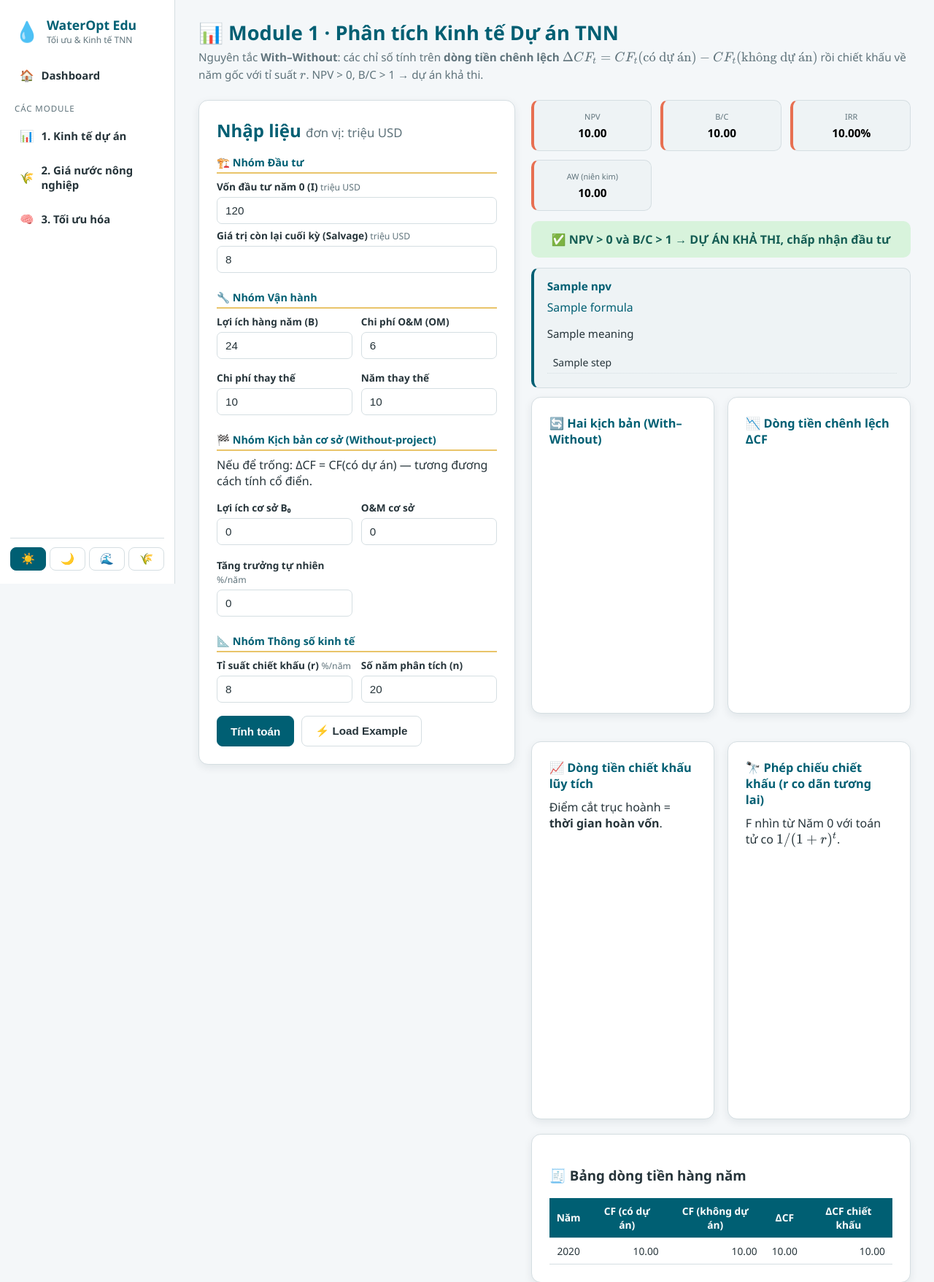
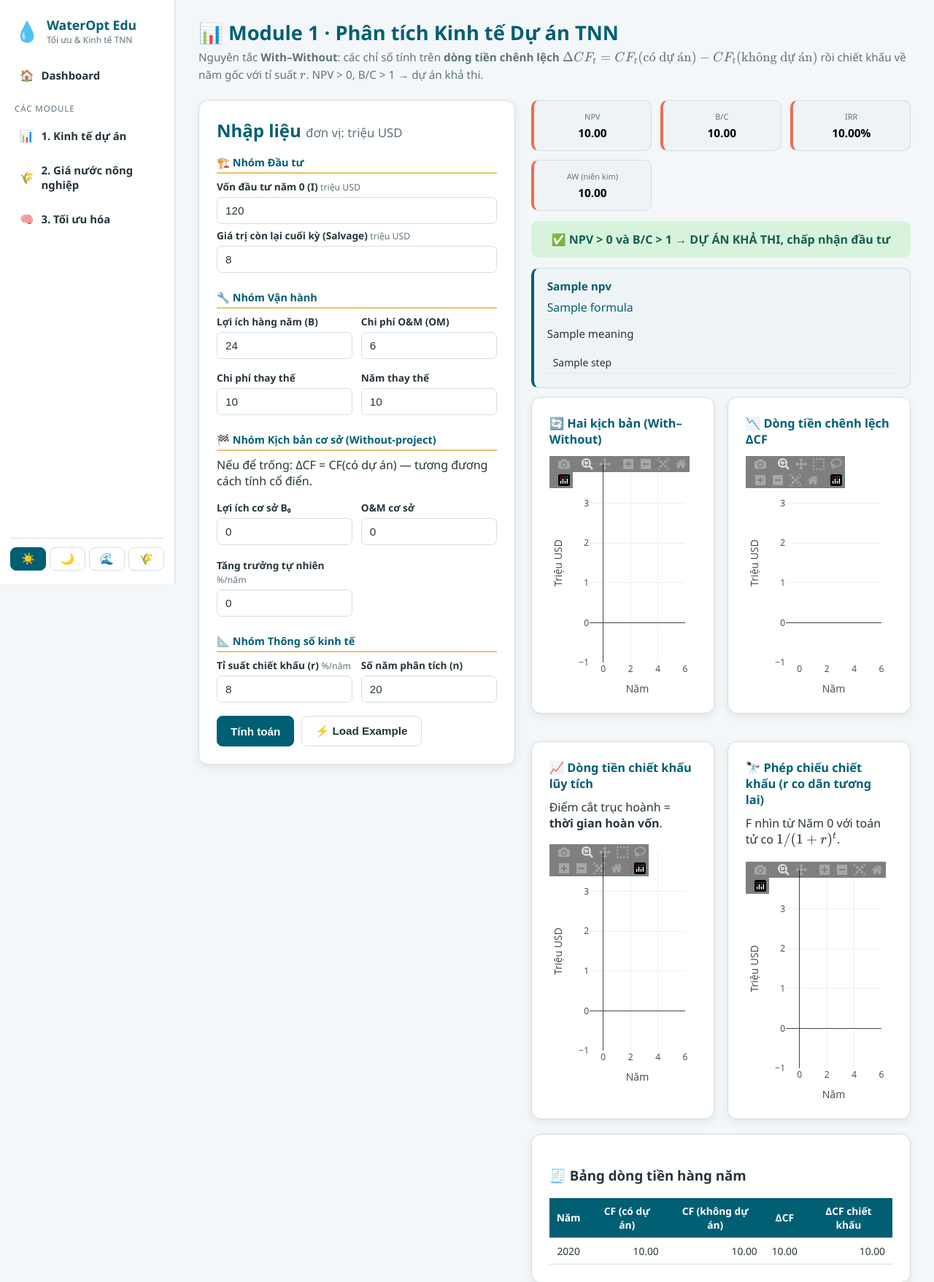
Before and after one commit to robindang0573/wateropt-edu, a Flask app: template templates/economic.html in a window 1280 px wide. Shown: the top 1757 px of the page at 73% size. Run offline with Flask 3, Linux system fonts and the light colour scheme; the template is opened without the code that fills it: most values are stand-ins (such as "Sample title", 1, 10 or a date in 2020); a map, chart or similar area stays blank; some libraries are stand-ins or nearby versions.

Commit message:
Fix: Plotly.plot→Plotly.newPlot (removed in 2.35) + missing endif causing 500

```diff
--- a/templates/economic.html
+++ b/templates/economic.html
@@ -212,9 +212,11 @@
 
 {% block scripts %}
 <script>
-    document.getElementById('loadExample').addEventListener('click', function () {
+document.addEventListener('DOMContentLoaded', function () {
+    const ex = document.getElementById('loadExample');
+    if (ex) ex.addEventListener('click', function () {
         const map = { f_invest: 120, f_salvage: 8, f_benefit: 24, f_om: 6, f_rep_cost: 10, f_rep_year: 10, f_rate: 8, f_nper: 20 };
-        Object.keys(map).forEach(id => document.getElementById(id).value = map[id]);
+        Object.keys(map).forEach(id => { const el = document.getElementById(id); if (el) el.value = map[id]; });
     });
 {% if result %}
     const years = {{ result.years | tojson }};
@@ -227,12 +229,12 @@
     const face = dcf.map(d => d.face);
     const pv = dcf.map(d => d.pv);
 
-    Plotly.plot('scenarioChart', [
+    Plotly.newPlot('scenarioChart', [
         { x: years, y: cfWith, type: 'scatter', mode: 'lines+markers', name: 'Có dự án', line: { color: '#005f73', width: 3 }, fill: 'tozeroy', fillcolor: 'rgba(0,95,115,0.08)' },
         { x: years, y: cfWithout, type: 'scatter', mode: 'lines+markers', name: 'Không dự án (cơ sở)', line: { color: '#e9c46a', width: 3, dash: 'dot' }, fill: 'tozeroy', fillcolor: 'rgba(233,196,106,0.18)' }
     ], { margin: { t: 12, b: 45, l: 55, r: 15 }, xaxis: { title: 'Năm' }, yaxis: { title: 'Triệu USD' }, paper_bgcolor: 'rgba(0,0,0,0)', plot_bgcolor: 'rgba(0,0,0,0)' });
 
-    Plotly.plot('cfChart', [{
+    Plotly.newPlot('cfChart', [{
         x: years, y: cf, type: 'bar',
         marker: { color: cf.map(v => v < 0 ? '#e76f51' : '#0a9396') }, name: 'ΔCF'
     }], { margin: { t: 12, b: 45, l: 55, r: 15 }, xaxis: { title: 'Năm' }, yaxis: { title: 'Triệu USD' }, bargap: 0.15, paper_bgcolor: 'rgba(0,0,0,0)', plot_bgcolor: 'rgba(0,0,0,0)' });
@@ -244,16 +246,17 @@
     {% if result.payback is not none %}
     traces.push({ x: [years[payback]], y: [cum[payback]], type: 'scatter', mode: 'markers+text', marker: { size: 14, color: '#e76f51' }, text: ['Payback: ' + payback + ' năm'], textposition: 'top center', name: 'Payback' });
     {% endif %}
-    Plotly.plot('cumChart', traces, { margin: { t: 12, b: 45, l: 55, r: 15 }, xaxis: { title: 'Năm' }, yaxis: { title: 'Triệu USD' }, paper_bgcolor: 'rgba(0,0,0,0)', plot_bgcolor: 'rgba(0,0,0,0)' });
+    Plotly.newPlot('cumChart', traces, { margin: { t: 12, b: 45, l: 55, r: 15 }, xaxis: { title: 'Năm' }, yaxis: { title: 'Triệu USD' }, paper_bgcolor: 'rgba(0,0,0,0)', plot_bgcolor: 'rgba(0,0,0,0)' });
 
-    Plotly.plot('projChart', [
+    Plotly.newPlot('projChart', [
         { x: years, y: face, type: 'scatter', mode: 'lines+markers', name: 'F (mệnh giá)', line: { color: '#8d99ae', width: 2, dash: 'dot' } },
         { x: years, y: pv, type: 'scatter', mode: 'lines+markers', name: 'P (hiện giá)', line: { color: '#0a9396', width: 3, shape: 'spline' } }
     ], { margin: { t: 12, b: 45, l: 55, r: 15 }, xaxis: { title: 'Năm' }, yaxis: { title: 'Triệu USD' }, paper_bgcolor: 'rgba(0,0,0,0)', plot_bgcolor: 'rgba(0,0,0,0)' });
 
-    window.addEventListener('resize', function () {
-        ['scenarioChart', 'cfChart', 'cumChart', 'projChart'].forEach(id => Plotly.Plots.resize(document.getElementById(id)));
+window.addEventListener('resize', function () {
+        ['scenarioChart', 'cfChart', 'cumChart', 'projChart'].forEach(id => { const el = document.getElementById(id); if (el) Plotly.Plots.resize(el); });
     });
+});
 {% endif %}
 </script>
 {% endblock %}
```
